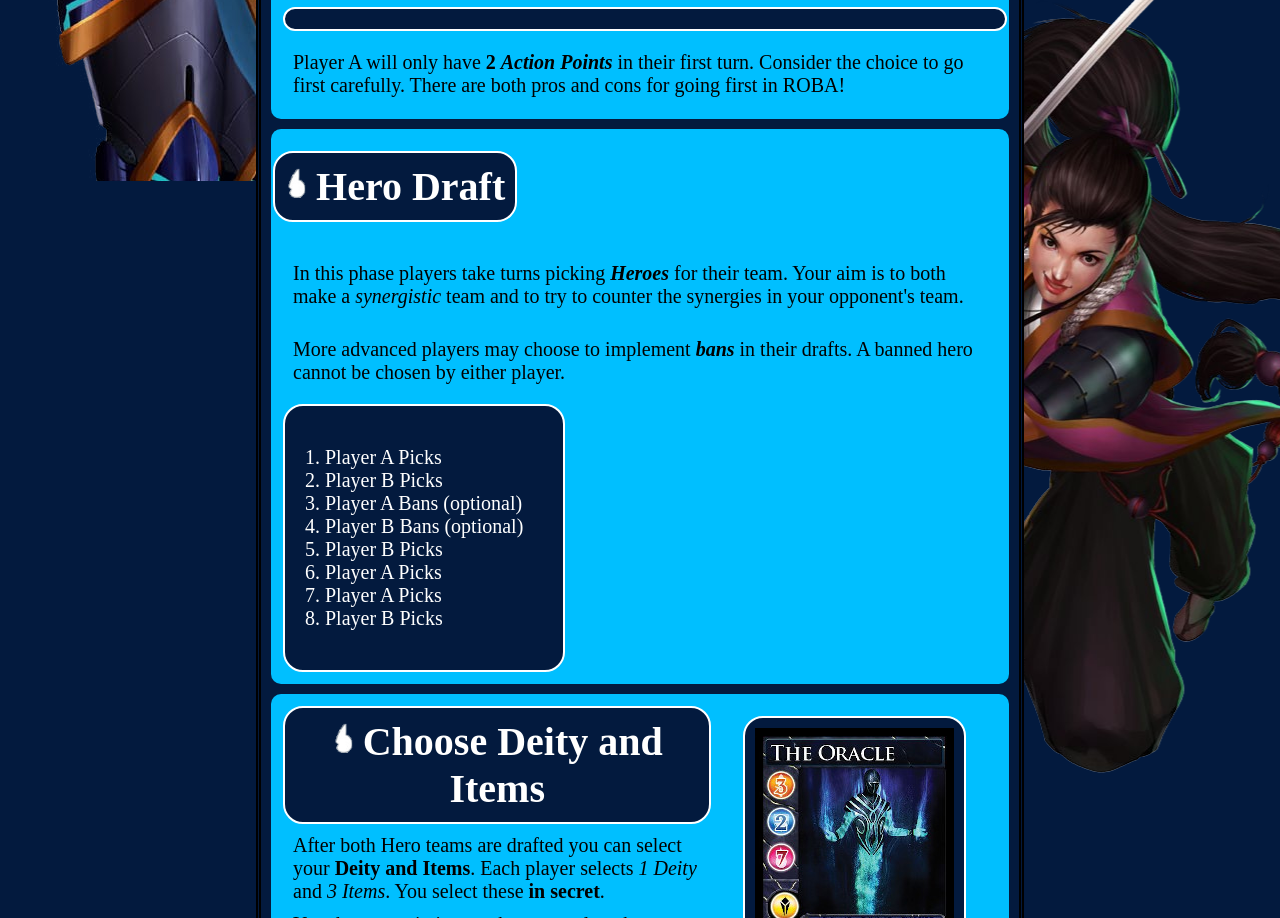
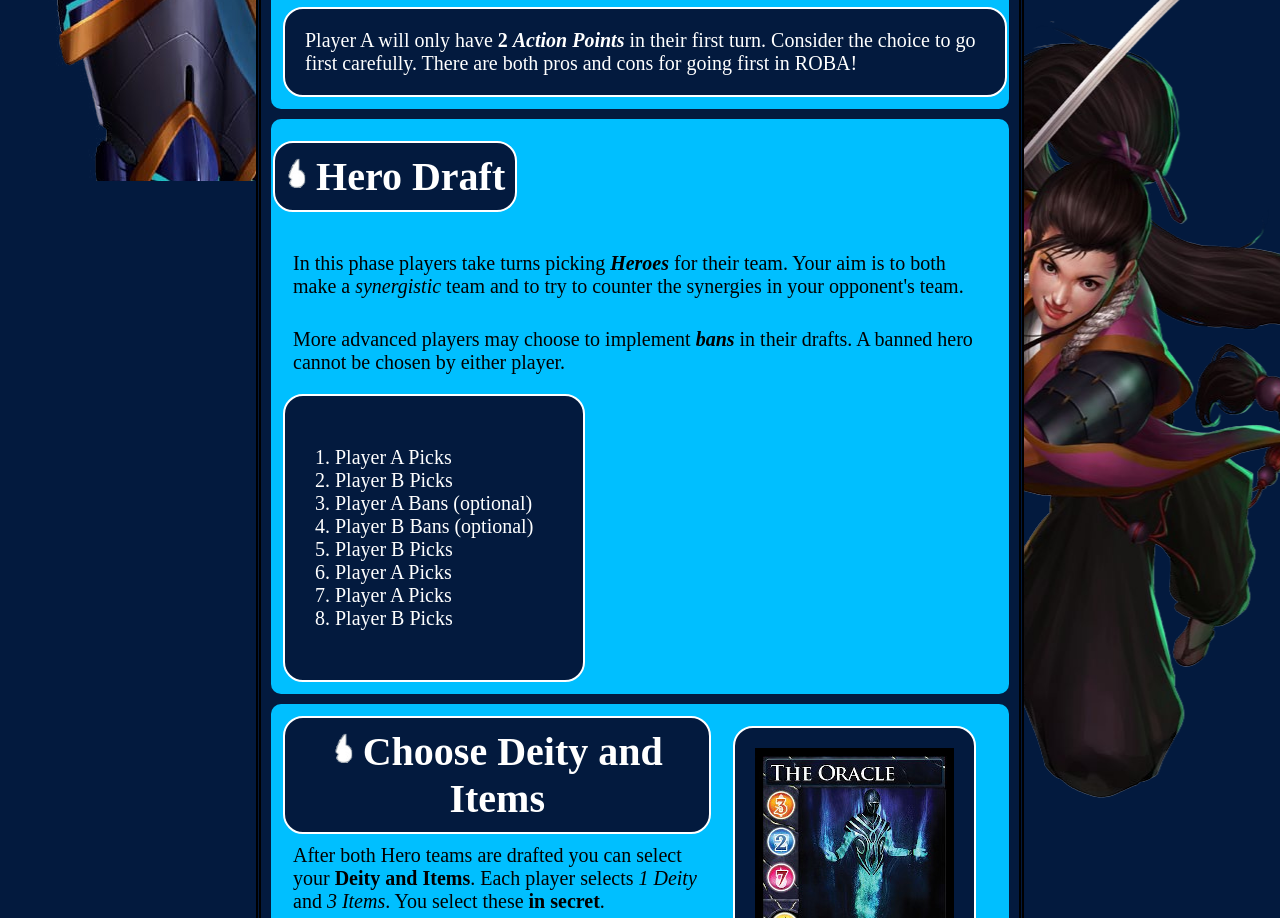
Before and after one commit to further-reading/roba-fansite, a plain HTML site: page code/wd1/setup/index.html in a window 1280 px wide. Shown: the part 886-1804 px from the top of the page. Drawn offline with Linux system fonts and the light colour scheme.

Commit message:
Fixing missing closure and upping padding size

```diff
--- a/code/wd1/setup/index.html
+++ b/code/wd1/setup/index.html
@@ -38,7 +38,7 @@
             <section>
                 <h1 id='play_order'><img src="../images/bullet.png" role="presentation">Determine Play Order</h1>
                 <p>Play order is determined by the flip of a coin. The winner of the flip chooses whether to go first. From this point forward, the first and second players will be referred to as <em>Player A</em> and <em>Player B</em> respectively.</p>
-                <p class='inset'><p>Player A will only have <strong>2 <i>Action Points</i></strong> in their first turn. Consider the choice to go first carefully. There are both pros and cons for going first in ROBA!</p>
+                <p class='inset'>Player A will only have <strong>2 <i>Action Points</i></strong> in their first turn. Consider the choice to go first carefully. There are both pros and cons for going first in ROBA!</p>
             </section>
             <section>
                 <h1 id='hero_draft'><img src="../images/bullet.png" role="presentation">Hero Draft</h1>
--- a/code/wd1/styles/roba.css
+++ b/code/wd1/styles/roba.css
@@ -151,7 +151,7 @@ p {
     border-radius: 1em;
     border-style: solid;
     margin: 0.5em auto;
-    padding: 0.5em;
+    padding: 1em;
 }
 
 .inset * {
```
